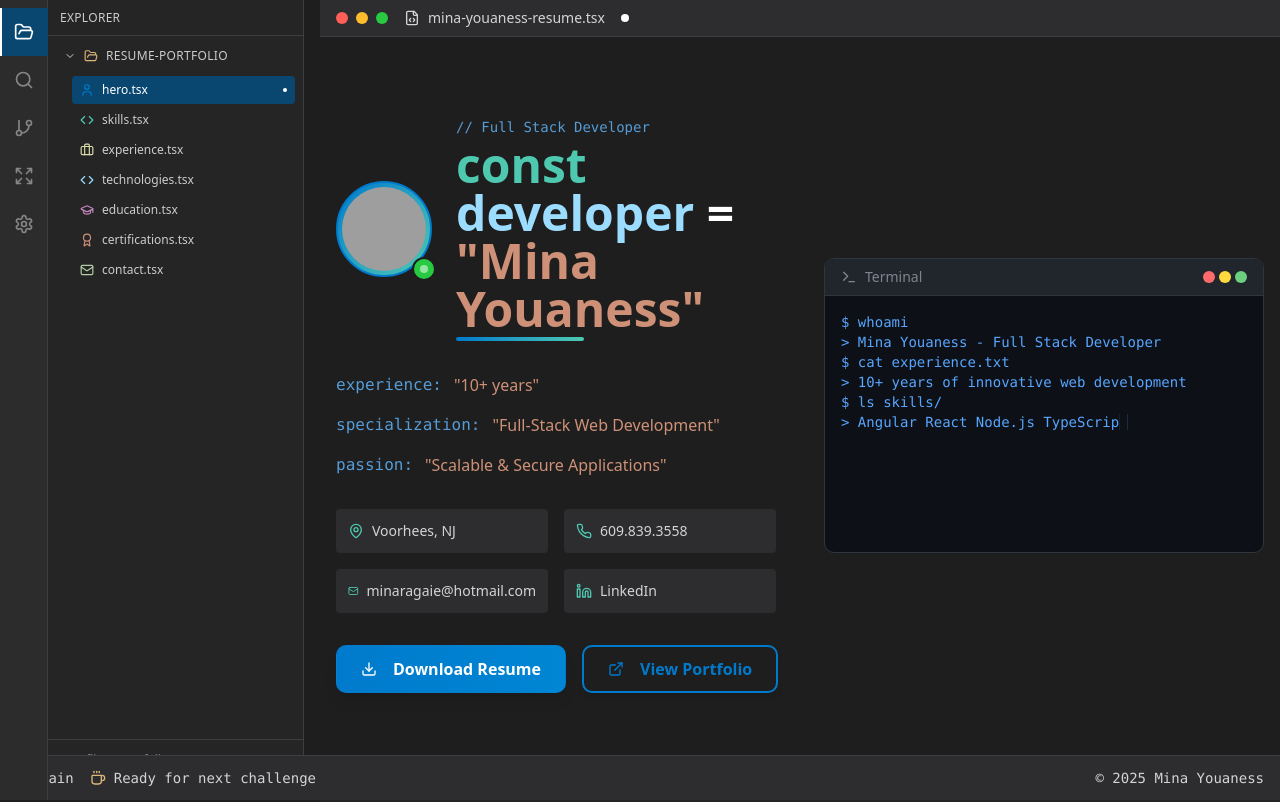
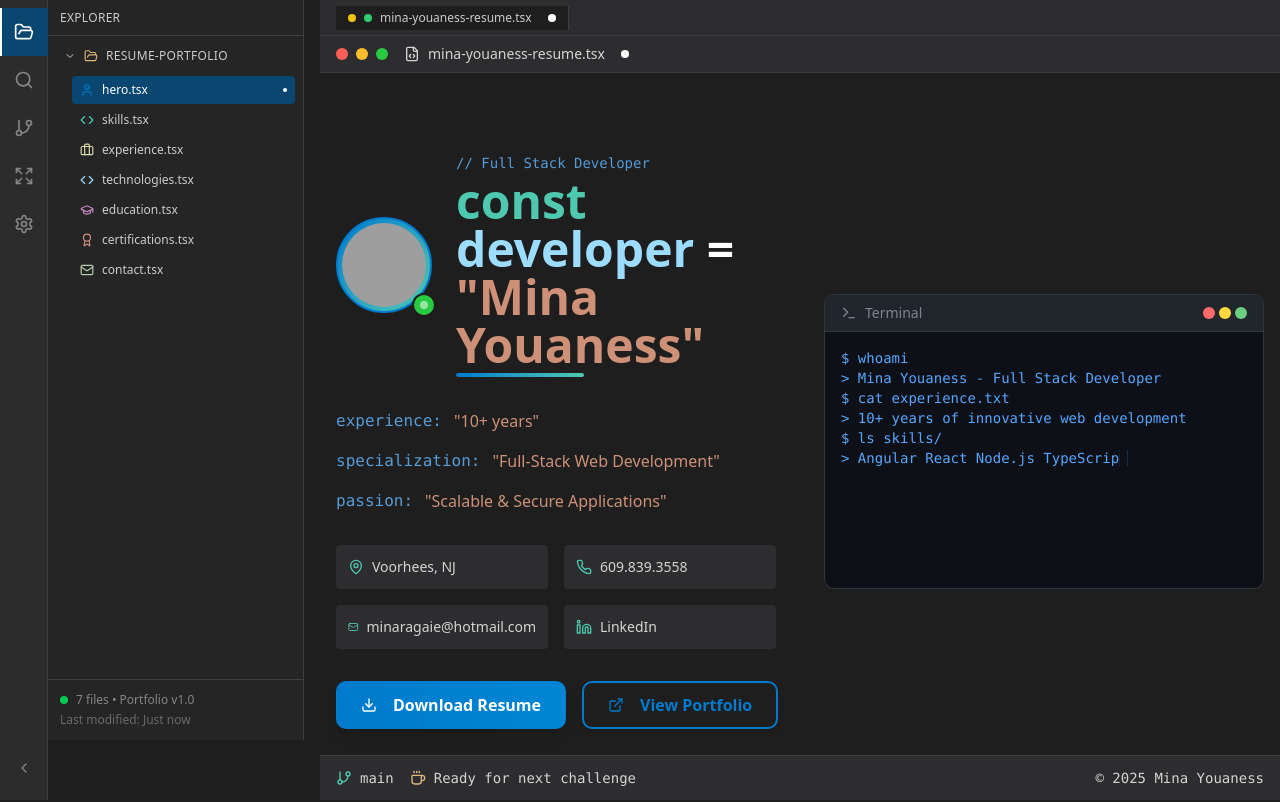
Before and after one commit to minaragaie/my-resume, a Next.js app: page / in a window 1280 px wide. Shown: the top 802 px of the page. Built offline with nearby package versions, Linux system fonts and the light colour scheme; grey boxes are pictures that could not be loaded.

Commit message:
fix: resolve sidebar and status bar overlap
Adjust positioning and state passing to prevent overlap.

#VERCEL_SKIP

Co-authored-by: Mina Youaness <11737362+minaragaie@users.noreply.github.com>

```diff
--- a/app/page.tsx
+++ b/app/page.tsx
@@ -11,7 +11,6 @@ import ContactSection from "@/components/ContactSection"
 import StatusBar from "@/components/StatusBar"
 import LogoLoader from "@/components/LogoLoader"
 import Sidebar from "@/components/Sidebar"
-import { FileText } from "lucide-react"
 
 export default function Resume() {
   const [isLoading, setIsLoading] = useState(true)
@@ -65,15 +64,7 @@ export default function Resume() {
   }
 
   return (
-    <div className="min-h-screen bg-[#1e1e1e] text-[#d4d4d4]">
-      {/* <button
-        onClick={() => setSidebarCollapsed(!sidebarCollapsed)}
-        className="fixed top-4 left-4 z-50 bg-[#2d2d30] hover:bg-[#3e3e42] text-[#cccccc] p-2 rounded border border-[#464647] transition-colors"
-        title={sidebarCollapsed ? "Show Sidebar" : "Hide Sidebar"}
-      >
-        <FileText size={16} />
-      </button> */}
-
+    <div className="min-h-screen bg-[#1e1e1e] text-[#d4d4d4] flex">
       <Sidebar
         currentSection={currentSection}
         onSectionClick={setCurrentSection}
@@ -81,7 +72,17 @@ export default function Resume() {
         onToggle={() => setSidebarCollapsed(!sidebarCollapsed)}
       />
 
-      <div className={`flex-1 pb-12 transition-all duration-300 ${sidebarCollapsed ? "ml-12" : "ml-80"}`}>
+      <div className={`flex-1 min-h-screen transition-all duration-300 ${sidebarCollapsed ? "ml-12" : "ml-80"}`}>
+        <div className="h-9 bg-[#2d2d30] border-b border-[#3e3e42] flex items-center px-4">
+          <div className="flex items-center gap-2 bg-[#1e1e1e] px-3 py-1 text-xs text-[#cccccc] border-r border-[#3e3e42]">
+            <div className="w-2 h-2 bg-[#f1c40f] rounded-full"></div>
+            <div className="w-2 h-2 bg-[#2ecc71] rounded-full"></div>
+            <span>mina-youaness-resume.tsx</span>
+            <div className="w-2 h-2 bg-white rounded-full ml-2"></div>
+          </div>
+        </div>
+
+        <div className="flex-1 pb-16">
           <section id="hero">
             <HeroSection isVisible={animationStates.hero} />
           </section>
@@ -104,8 +105,9 @@ export default function Resume() {
             <ContactSection isVisible={animationStates.contact} onStatusChange={setStatus} />
           </section>
         </div>
+      </div>
 
-      <StatusBar status={status} onStatusChange={setStatus} />
+      <StatusBar status={status} onStatusChange={setStatus} sidebarCollapsed={sidebarCollapsed} />
     </div>
   )
 }
--- a/components/Sidebar.tsx
+++ b/components/Sidebar.tsx
@@ -98,7 +98,7 @@ export default function Sidebar({ currentSection, onSectionClick, isCollapsed, o
         </div>
 
         <div className="mt-auto mb-2">
-          {/* <button
+          <button
             onClick={onToggle}
             className="w-12 h-12 flex items-center justify-center text-[#858585] hover:text-white hover:bg-[#2a2d2e] transition-colors"
             title={isCollapsed ? "Show Sidebar" : "Hide Sidebar"}
@@ -107,15 +107,16 @@ export default function Sidebar({ currentSection, onSectionClick, isCollapsed, o
               size={16}
               className={`transition-transform duration-200 ${isCollapsed ? "rotate-0" : "rotate-180"}`}
             />
-          </button> */}
+          </button>
         </div>
       </div>
 
       {/* Sidebar Panel - Toggleable */}
       <div
-        className={`fixed top-0 left-12 h-full bg-[#252526] border-r border-[#3e3e42] transition-all duration-300 z-40 ${
+        className={`fixed top-0 left-12 bg-[#252526] border-r border-[#3e3e42] transition-all duration-300 z-40 ${
           isCollapsed ? "w-0 overflow-hidden" : "w-64"
         }`}
+        style={{ height: "calc(100vh - 60px)" }}
       >
         {activeTab === "explorer" && (
           <>
--- a/components/StatusBar.tsx
+++ b/components/StatusBar.tsx
@@ -6,12 +6,14 @@ interface StatusBarProps {
   status?: string
   isVisible?: boolean
   onStatusChange?: (status: string) => void
+  sidebarCollapsed?: boolean
 }
 
 export default function StatusBar({
   status = "Ready for next challenge",
   isVisible = true,
   onStatusChange,
+  sidebarCollapsed = false,
 }: StatusBarProps) {
   if (!isVisible) return null
 
@@ -22,8 +24,12 @@ export default function StatusBar({
   const showCloseButton =
     status !== "Ready for next challenge" && !status.includes("Ready") && !status.includes("challenge")
 
+  const leftMargin = sidebarCollapsed ? "ml-12" : "ml-80"
+
   return (
-    <div className="fixed bottom-0 left-0 right-0 bg-[#2d2d30] border-t border-[#3e3e42] px-4 py-3 flex items-center justify-between text-sm z-40">
+    <div
+      className={`fixed bottom-0 left-0 right-0 bg-[#2d2d30] border-t border-[#3e3e42] px-4 py-3 flex items-center justify-between text-sm z-40 ${leftMargin}`}
+    >
       <div className="flex items-center gap-4">
         <div className="flex items-center gap-2">
           <GitBranch className="w-4 h-4 text-[#4ec9b0]" />
```
Lines whose indentation alone changed are shown as unchanged.
